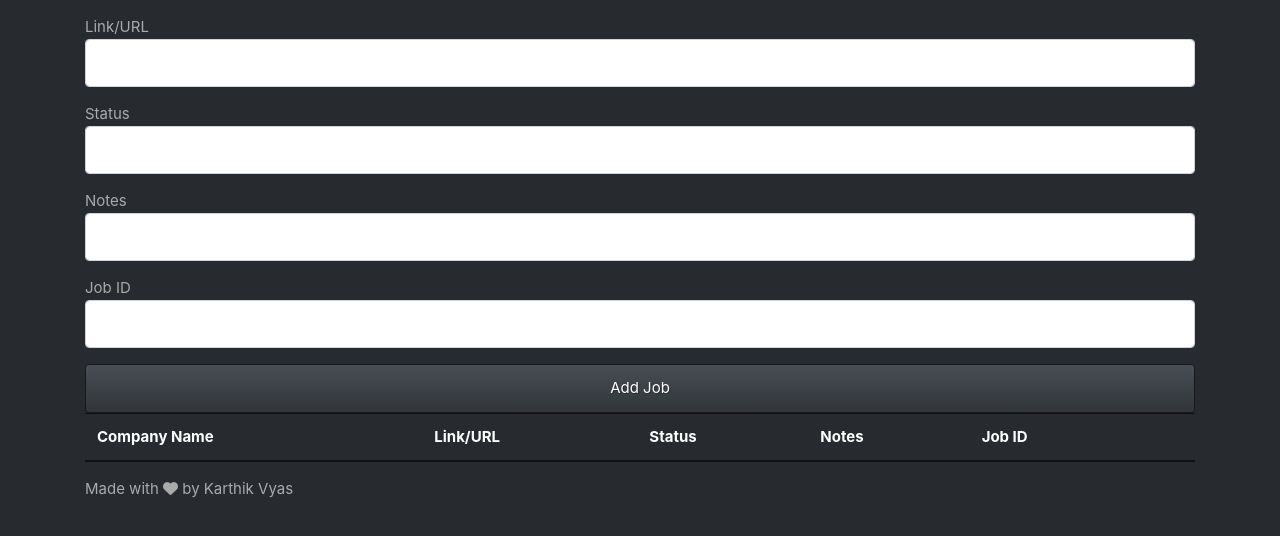
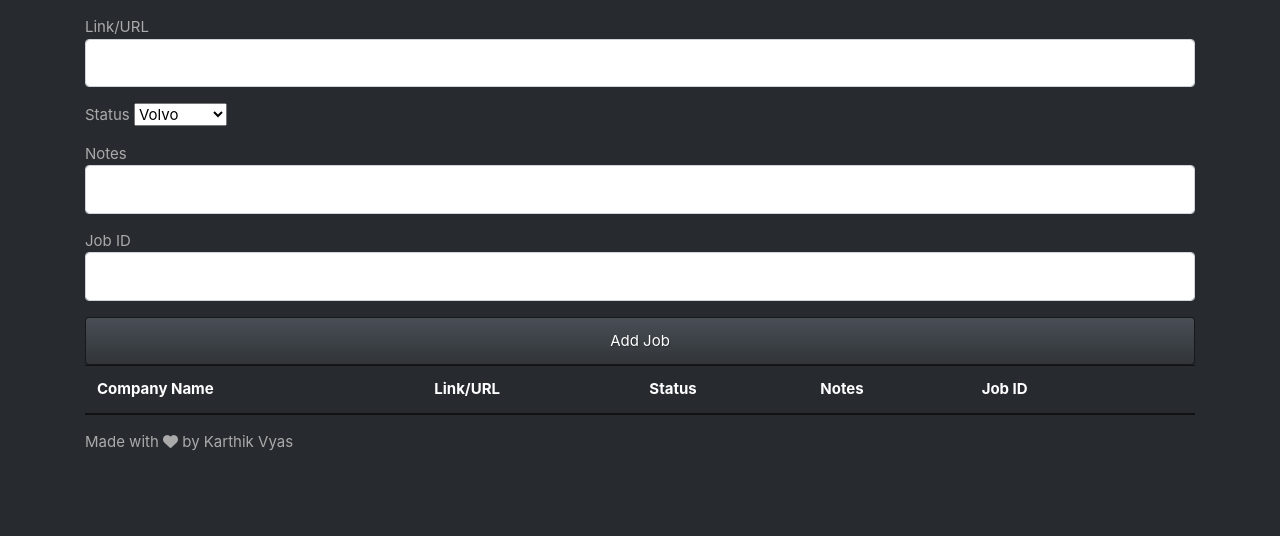
Before and after one commit to karthikvyas/JobApplicationTracker, a plain HTML site: page index.html in a window 1280 px wide. Shown: the part 146-682 px from the top of the page. Drawn offline with Linux system fonts and the light colour scheme.

Commit message:
Update index.html

```diff
--- a/index.html
+++ b/index.html
@@ -26,7 +26,12 @@
 
         <div class="form-group">
             <lable for="status">Status</lable>
-            <input type="text" id="status" class="form-control"></input>
+            <select name="status" id="status">
+  <option value="Applied">Volvo</option>
+  <option value="Shortlisted">Saab</option>
+  <option value="Interview Scheduled">Mercedes</option>
+  <option value="Rejected">Audi</option>
+</select>
         </div>
 
         <div class="form-group">
```
